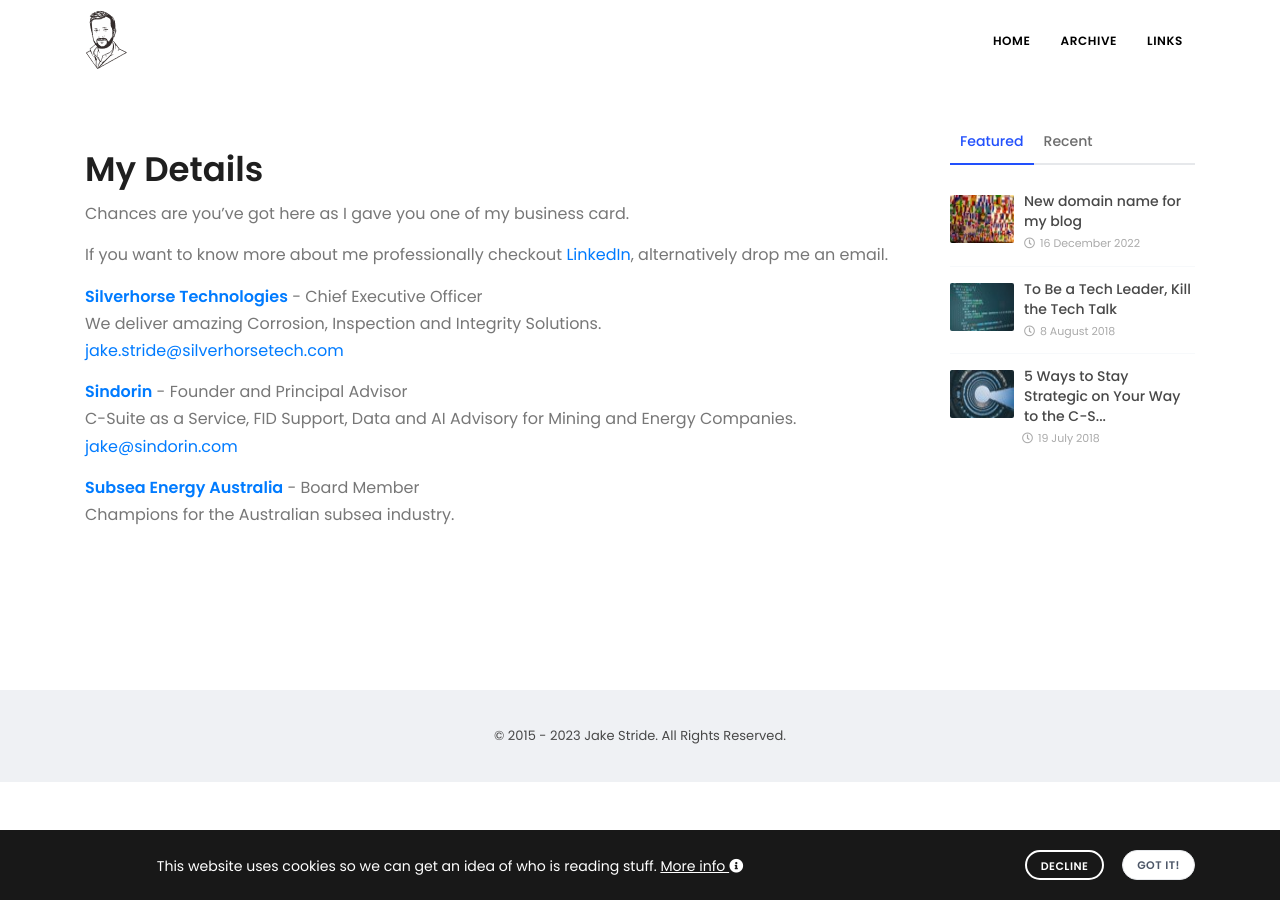
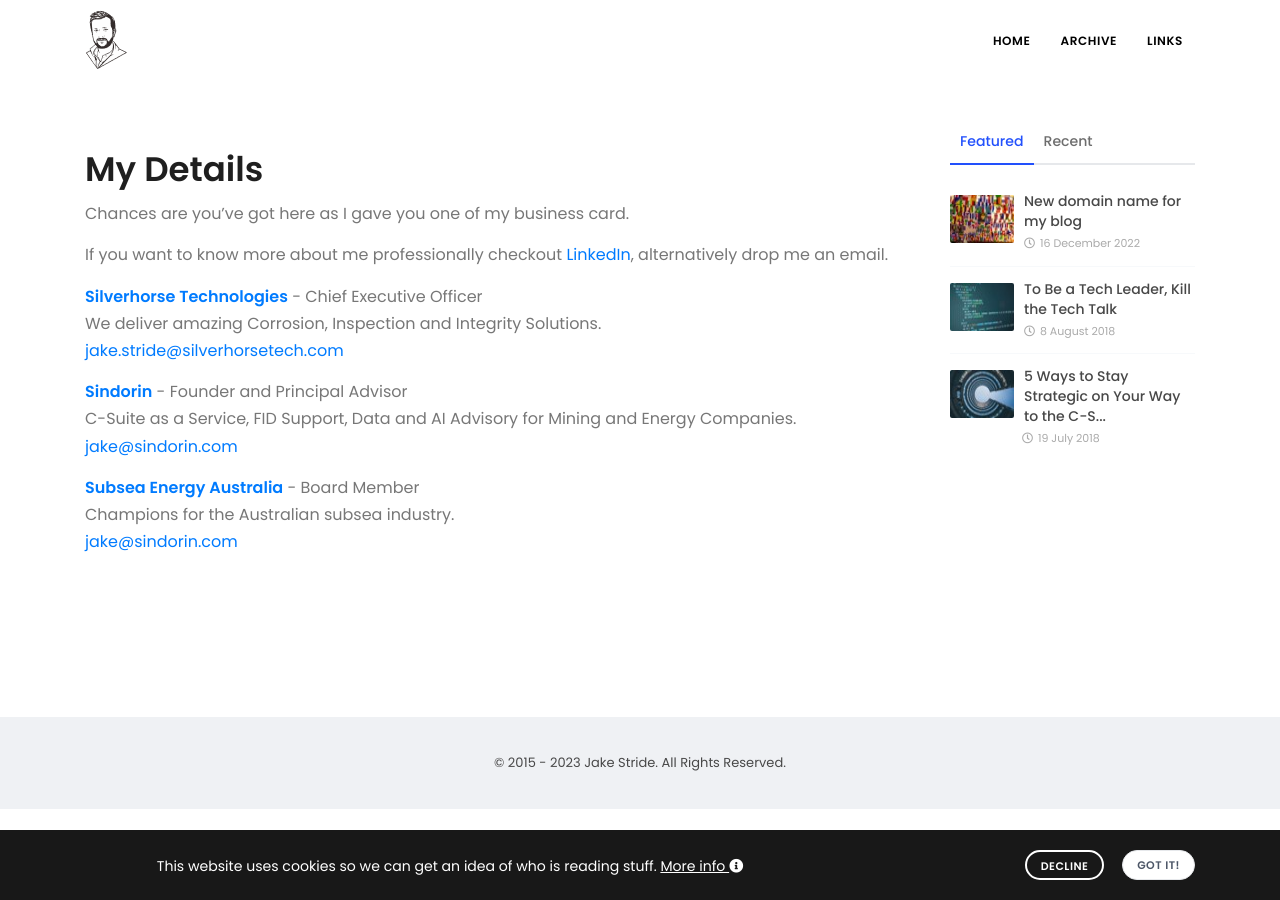
Before and after one commit to jstride/my-blog, a Jekyll site: the page built from about/index.md, in a window 1280 px wide. Built offline with Jekyll 4.4.1, drawn with Linux system fonts in a browser that asks for light colours; some web fonts are replaced.

Commit message:
Added email

```diff
--- a/about/index.md
+++ b/about/index.md
@@ -18,3 +18,4 @@
 
 **[Subsea Energy Australia](https://www.subseaenergy.org.au/)** - Board Member
 Champions for the Australian subsea industry.
+[jake@sindorin.com](mailto:jake@sindorin.com)
```
